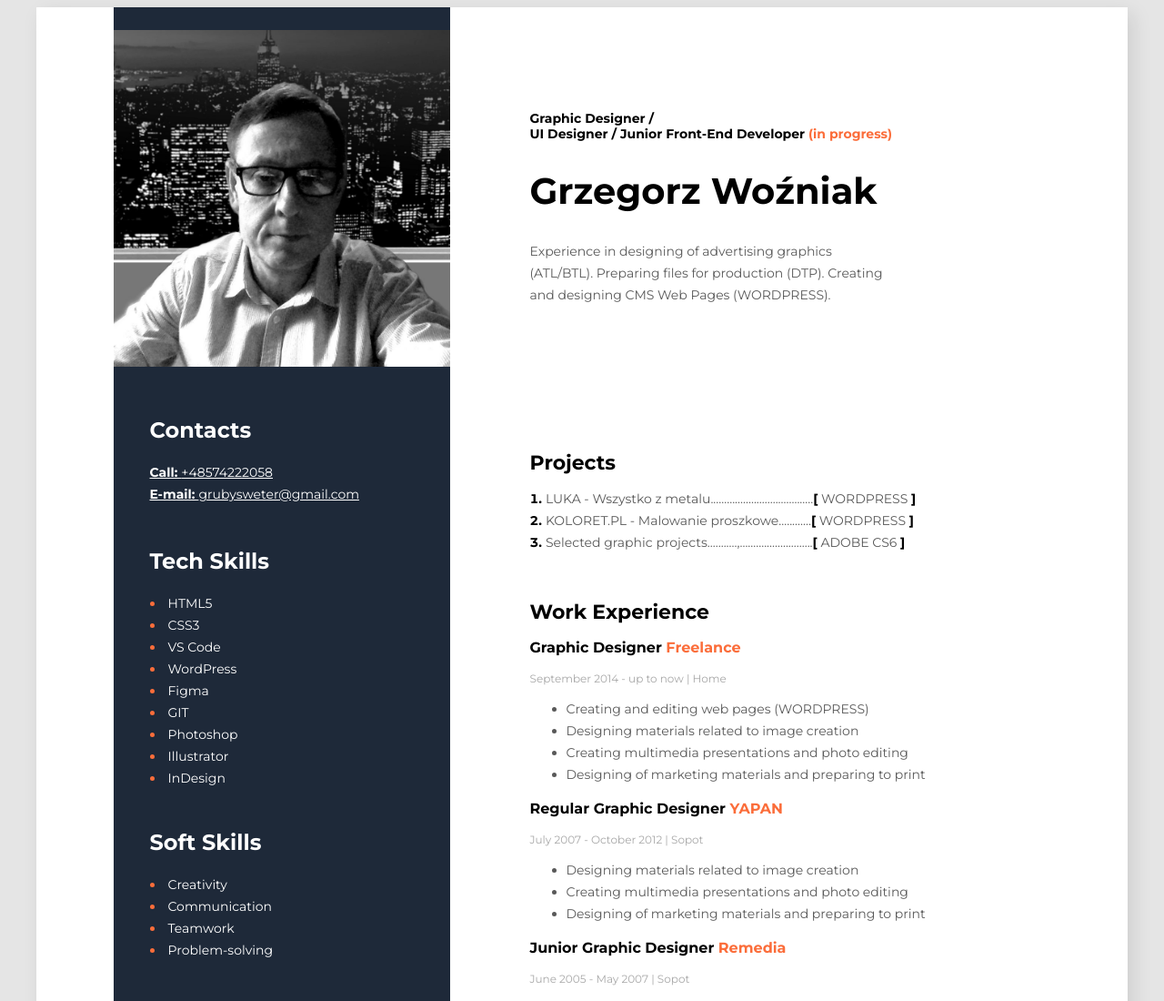
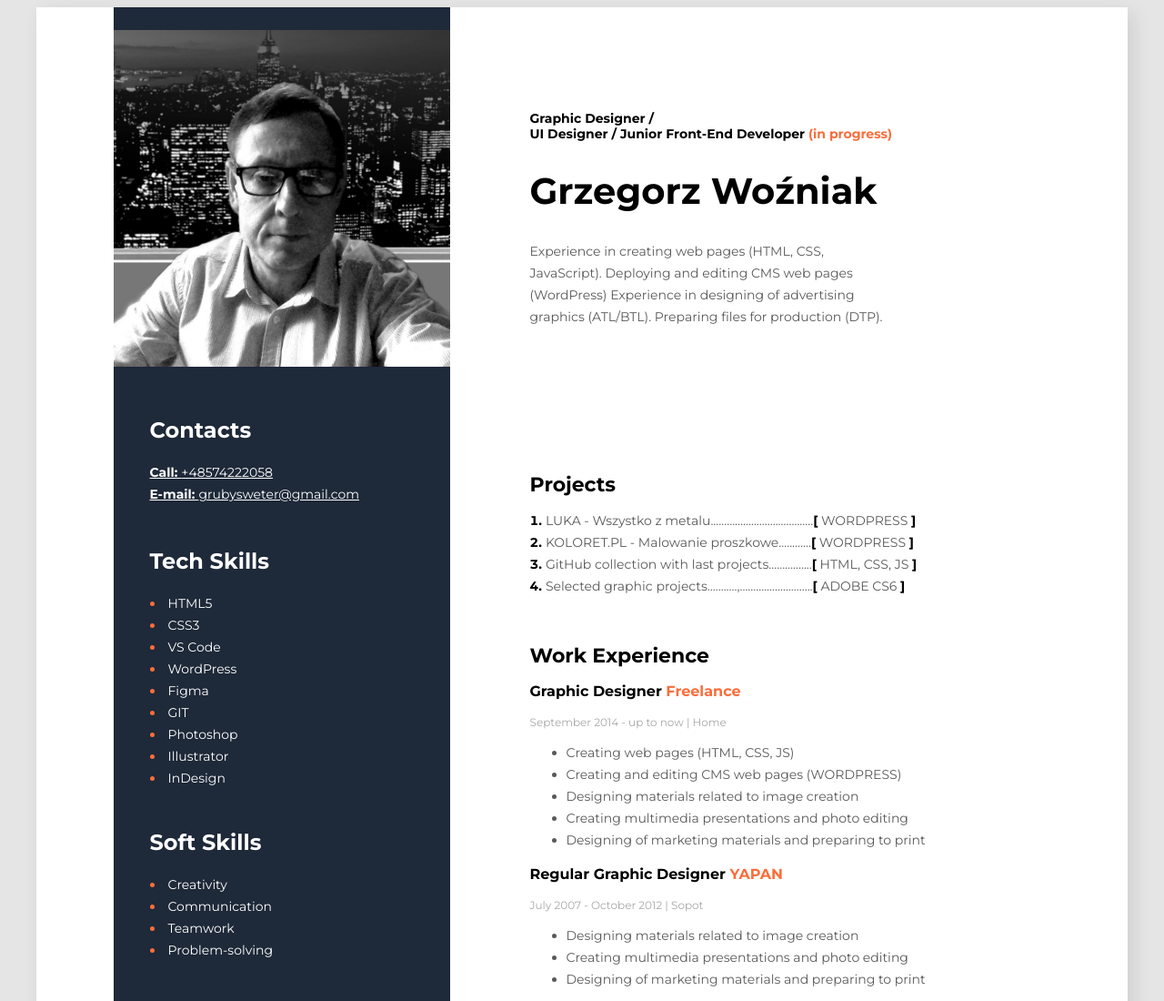
Before and after one commit to CookieMonsterSopot/cv, a plain HTML site: page index.html in a window 1280 px wide. Shown: the top 1100 px of the page at 91% size. Drawn offline with Linux system fonts and the light colour scheme.

Commit message:
Update data

```diff
--- a/index.html
+++ b/index.html
@@ -24,9 +24,10 @@
           </h2>
           <h1>Grzegorz Woźniak</h1>
           <p class="description">
-            Experience in designing of advertising graphics (ATL/BTL). Preparing
-            files for production (DTP). Creating and designing CMS Web Pages
-            (WORDPRESS).
+            Experience in creating web pages (HTML, CSS, JavaScript). Deploying
+            and editing CMS web pages (WordPress) Experience in designing of
+            advertising graphics (ATL/BTL). Preparing files for production
+            (DTP).
           </p>
         </div>
 
@@ -52,6 +53,17 @@
               >]
             </li>
             <li>
+              <a
+                class="list-primary-item"
+                href="https://github.com/CookieMonsterSopot"
+                >GitHub collection with last projects</a
+              ><span class="list-primary-item">................</span>[<span
+                class="list-primary-item"
+              >
+                HTML, CSS, JS </span
+              >]
+            </li>
+            <li>
               <a class="list-primary-item" href="portfolio.pdf"
                 >Selected graphic projects</a
               ><span class="list-primary-item"
@@ -68,7 +80,8 @@
           </h3>
           <p class="job-data">September 2014 - up to now | Home</p>
           <ul class="job-list">
-            <li>Creating and editing web pages (WORDPRESS)</li>
+            <li>Creating web pages (HTML, CSS, JS)</li>
+            <li>Creating and editing CMS web pages (WORDPRESS)</li>
             <li>Designing materials related to image creation</li>
             <li>Creating multimedia presentations and photo editing</li>
             <li>Designing of marketing materials and preparing to print</li>
```
Also changed, not shown: style.css (line endings or trailing spaces), 1 other file.
